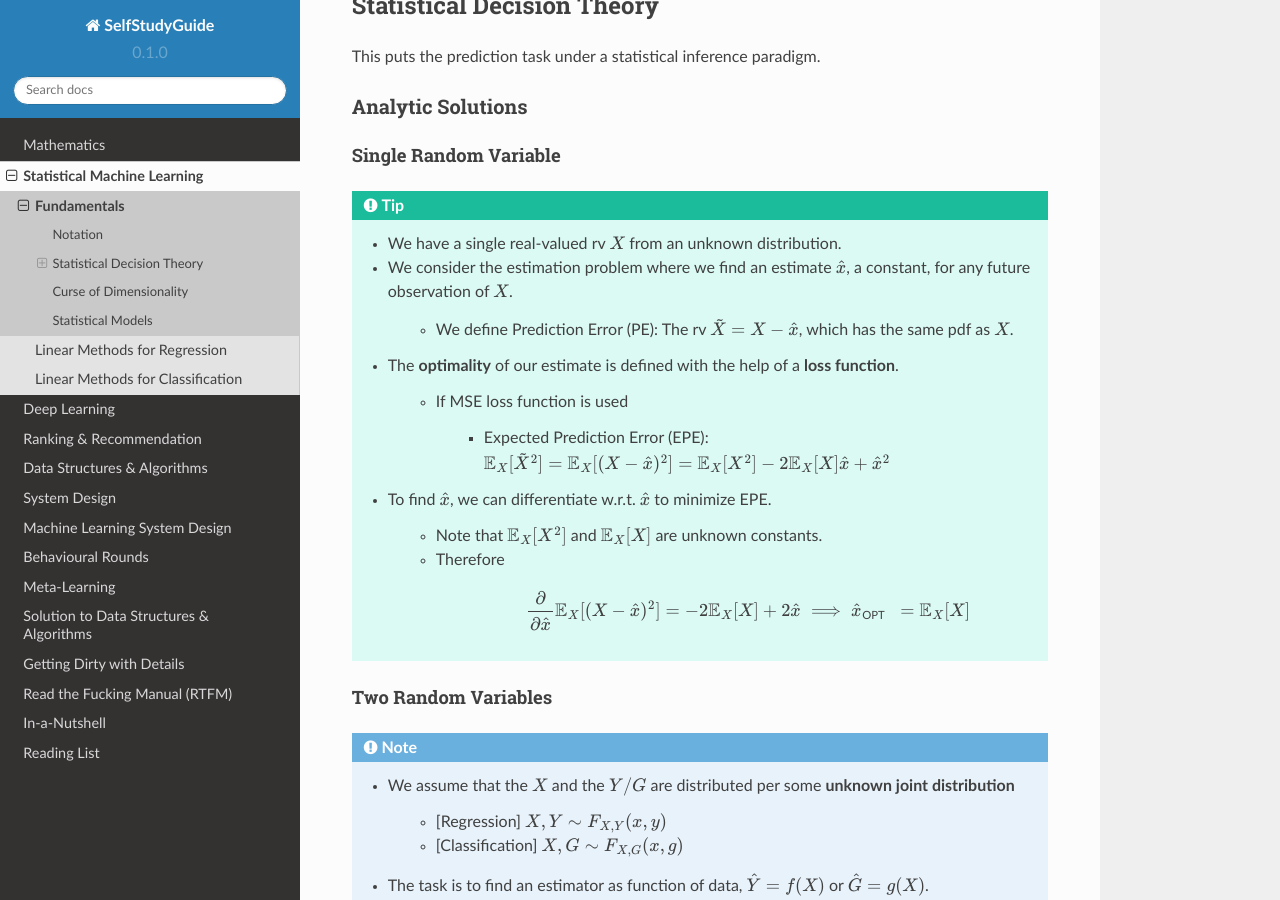
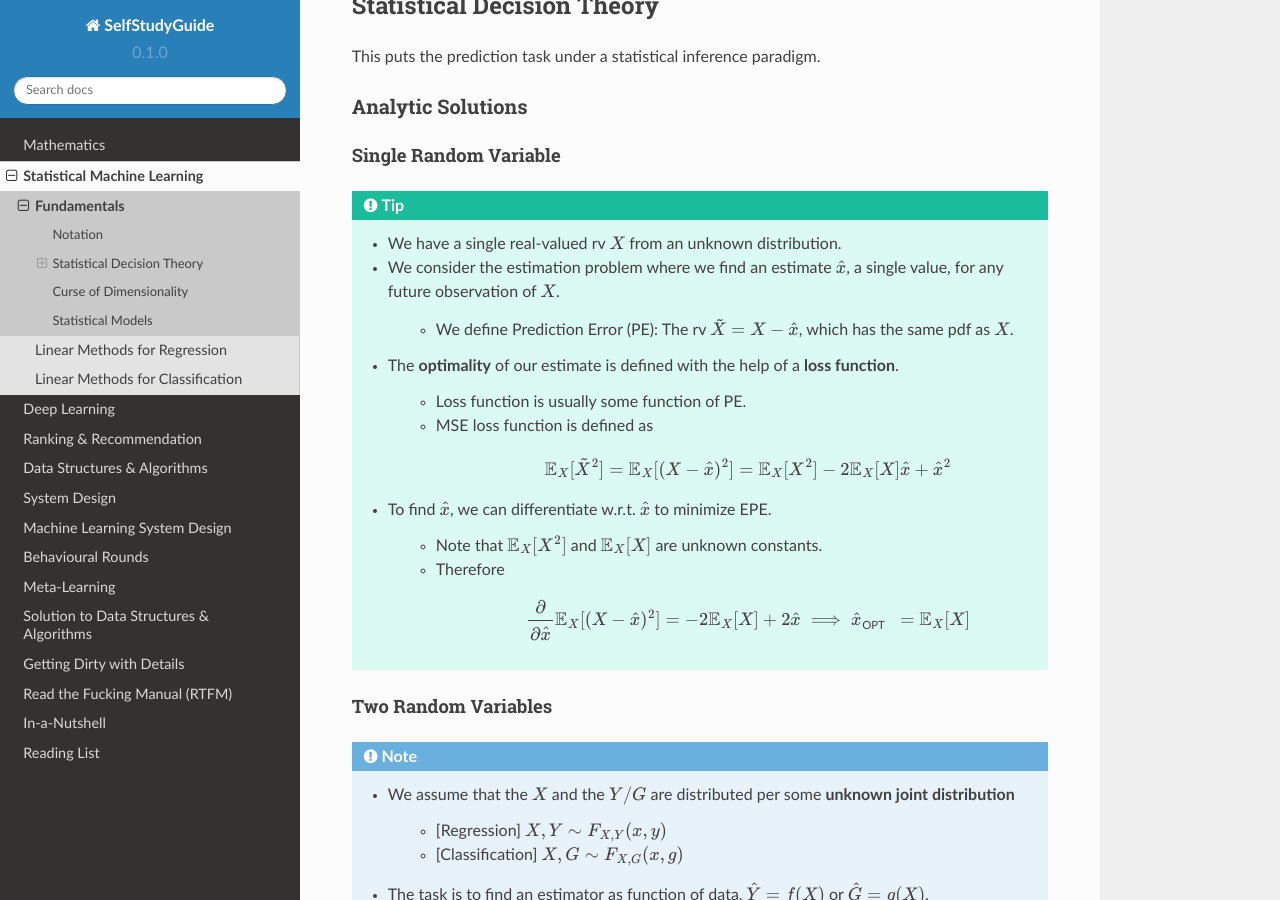
Before and after one commit to uselesstechjunks/leetcode, a Sphinx documentation site: the page built from docs/source/ml/basics.rst, in a window 1280 px wide and 900 px high, scrolled down 934 px. Built offline with Sphinx 7.4.7 and the Read the Docs theme 2.0.0, drawn with Linux system fonts in a browser that asks for light colours.

Commit message:
Update basics.rst

```diff
--- a/docs/source/ml/basics.rst
+++ b/docs/source/ml/basics.rst
@@ -37,14 +37,15 @@ Single Random Variable
 ----------------------------------------------------------------------------------
 .. tip::
 	* We have a single real-valued rv :math:`X` from an unknown distribution.
-	* We consider the estimation problem where we find an estimate :math:`\hat{x}`, a constant, for any future observation of :math:`X`.
+	* We consider the estimation problem where we find an estimate :math:`\hat{x}`, a single value, for any future observation of :math:`X`.
 
 		* We define Prediction Error (PE): The rv :math:`\tilde{X}=X-\hat{x}`, which has the same pdf as :math:`X`.
 	* The **optimality** of our estimate is defined with the help of a **loss function**.
 
-		* If MSE loss function is used
+		* Loss function is usually some function of PE.
+		* MSE loss function is defined as
 
-			* Expected Prediction Error (EPE): :math:`\mathbb{E}_X[\tilde{X}^2]=\mathbb{E}_X[(X-\hat{x})^2]=\mathbb{E}_X[X^2]-2\mathbb{E}_X[X]\hat{x}+\hat{x}^2`
+			.. math:: \mathbb{E}_X[\tilde{X}^2]=\mathbb{E}_X[(X-\hat{x})^2]=\mathbb{E}_X[X^2]-2\mathbb{E}_X[X]\hat{x}+\hat{x}^2
 	* To find :math:`\hat{x}`, we can differentiate w.r.t. :math:`\hat{x}` to minimize EPE.
 
 		* Note that :math:`\mathbb{E}_X[X^2]` and :math:`\mathbb{E}_X[X]` are unknown constants.
```
